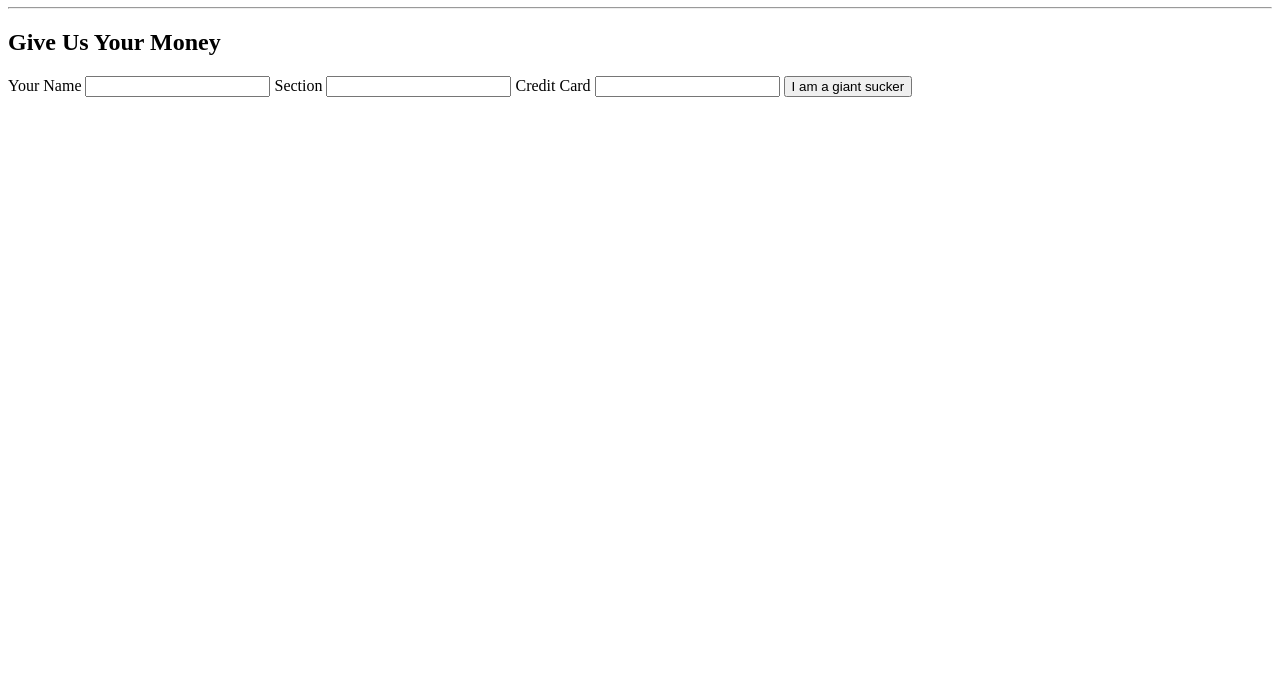
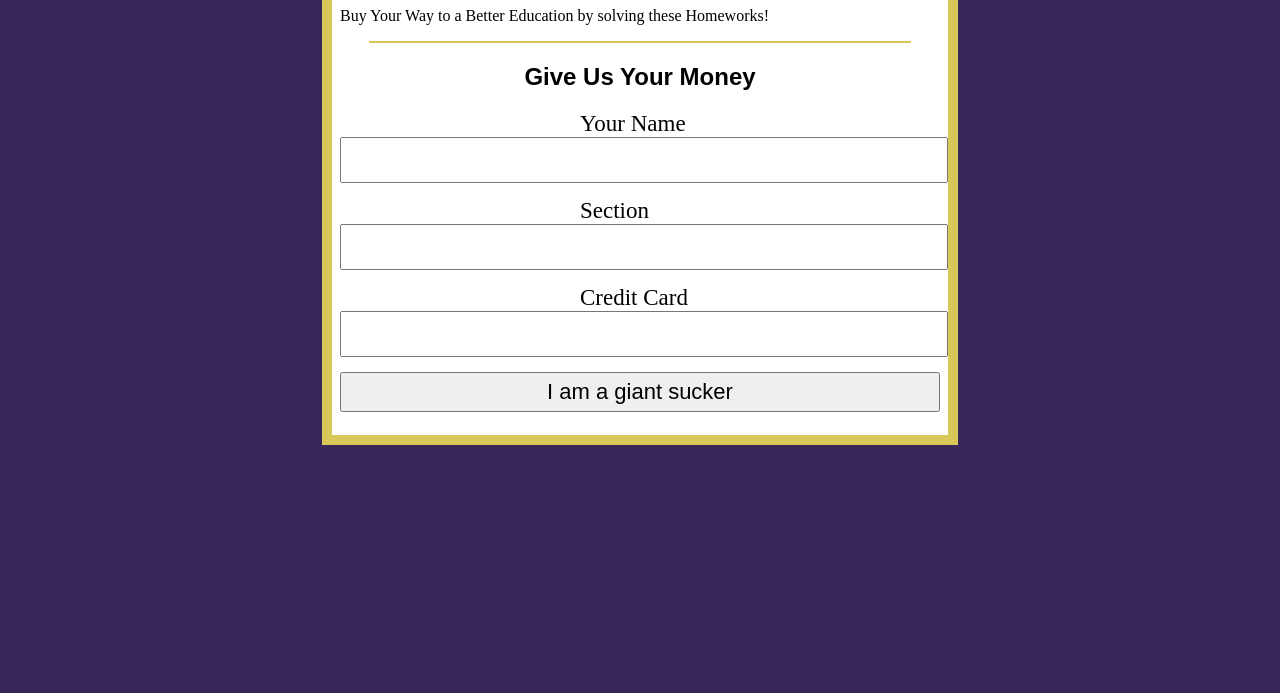
Before and after one commit to moein1999/ASPHomework, a plain HTML site: page index.html in a window 1280 px wide. Shown: the part 107-800 px from the top of the page. Drawn offline with Linux system fonts and the light colour scheme; files that its build step writes are made by us from their sources; the site is published under a folder, as on GitHub Pages, so addresses that start at the root find nothing.

Commit message:
Update index.html

```diff
--- a/index.html
+++ b/index.html
@@ -2,7 +2,7 @@
 <html>
 <head>
     <title>Buy Your Way to a Better Education!</title>
-    <link href="/css/buy.css"  rel="stylesheet" />
+    <link href="buy.css"  rel="stylesheet" />
 </head>
 
 <body>
```
